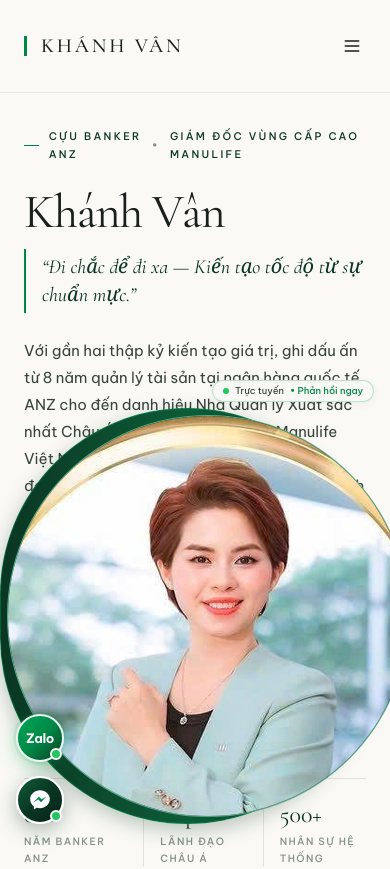
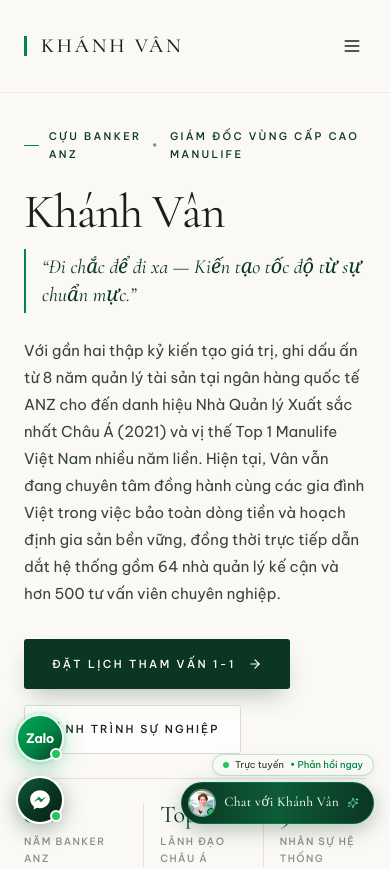
Before and after one commit to buivandoueh1994/khanhvanfinance, a React (Vite) app: page / in a window 390 px wide. Shown: the top 869 px of the page. Built offline with nearby package versions, Linux system fonts and the light colour scheme.

Commit message:
fix(mobile): replace invalid w-7.5/h-7.5 Tailwind v3 classes with w-7/h-7 on mobile avatar

```diff
--- a/src/components/AiAdvisorWidget.tsx
+++ b/src/components/AiAdvisorWidget.tsx
@@ -229,11 +229,13 @@ export const AiAdvisorWidget: React.FC<AiAdvisorWidgetProps> = ({
             />
 
             {/* Real Avatar of Chị Khánh Vân */}
-            <div className="relative w-7.5 h-7.5 sm:w-8 sm:h-8 rounded-full overflow-hidden border border-[#6EE7B7]/70 shrink-0 shadow-xs bg-[#181F1C]">
+            <div className="relative w-7 h-7 sm:w-8 sm:h-8 rounded-full overflow-hidden border border-[#6EE7B7]/70 shrink-0 shadow-sm bg-[#181F1C]">
               <img
                 src="/images/avatar_khanh_van.jpg"
                 alt="Khánh Vân"
-                className="w-full h-full object-cover"
+                width={32}
+                height={32}
+                className="w-7 h-7 sm:w-8 sm:h-8 object-cover rounded-full block"
               />
               <span className="absolute bottom-0 right-0 w-2 h-2 bg-[#22C55E] border border-[#0A3622] rounded-full" />
             </div>
```
